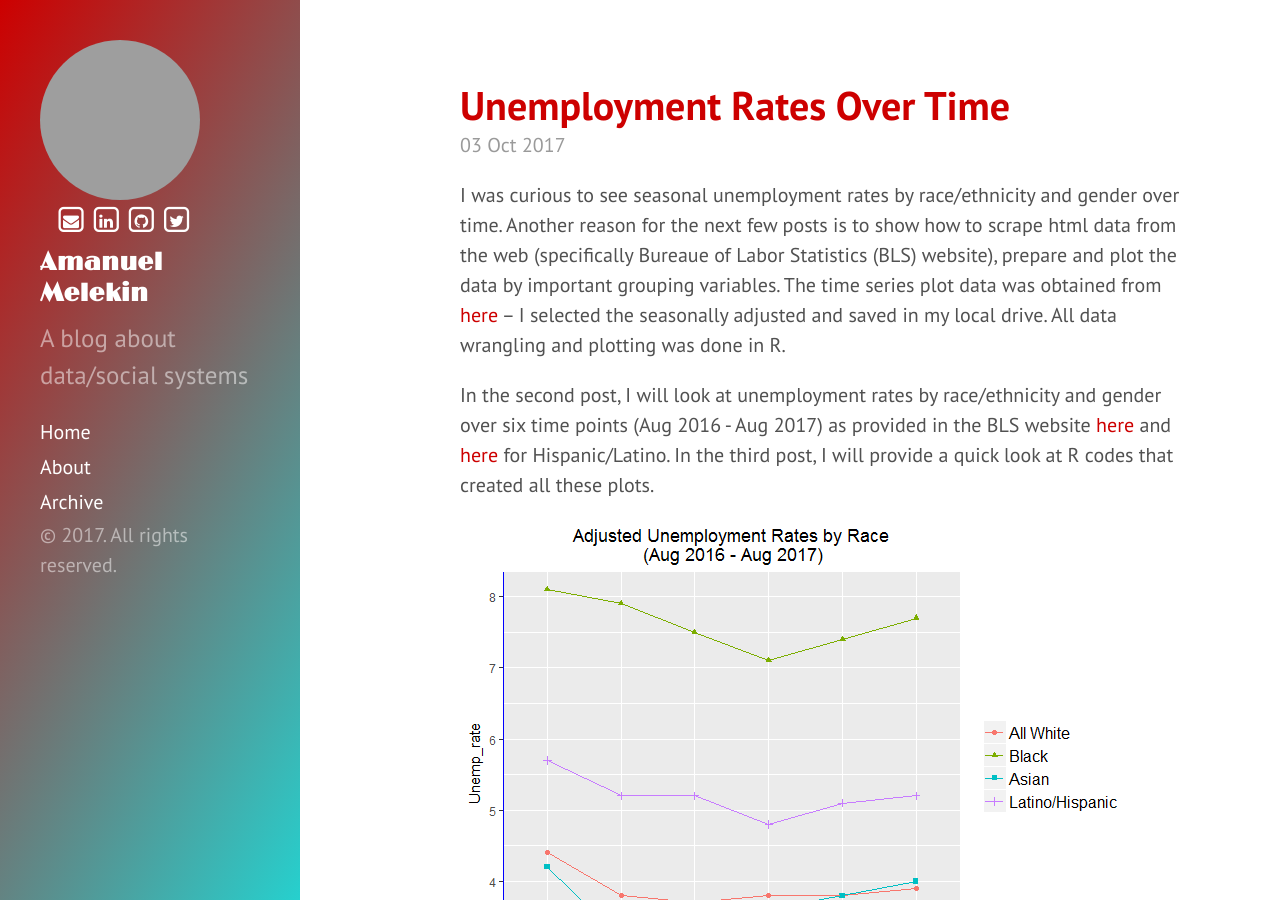
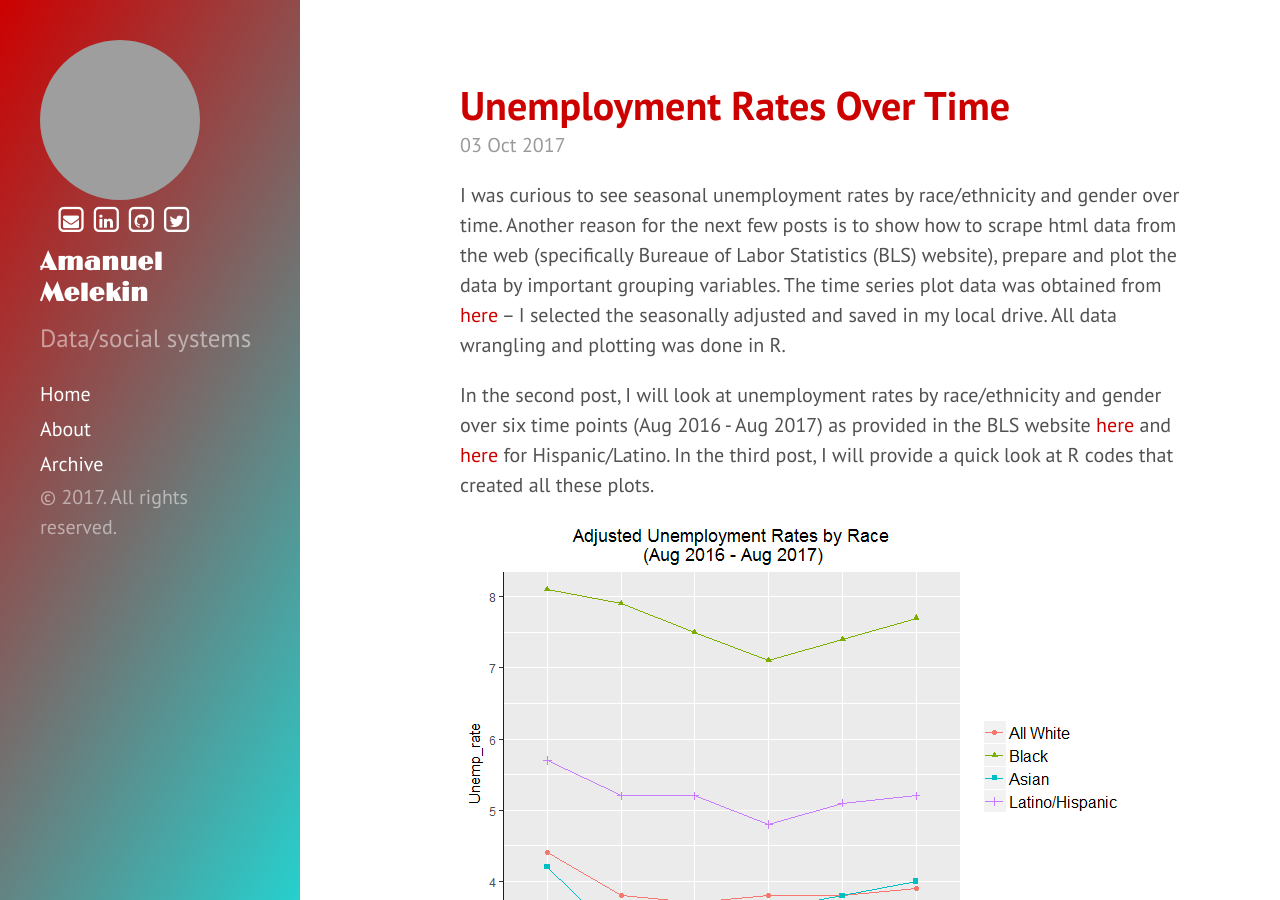
Before and after one commit to azmelekin/azmelekin.github.io, a Jekyll site: the page built from index.html, in a window 1280 px wide and 900 px high. Built offline with Jekyll 4.4.1, drawn with Linux system fonts in a browser that asks for light colours; nearby versions of some CDN libraries; some web fonts are replaced; the list of posts is cut into pages by our own code; grey boxes are pictures that could not be loaded.

Commit message:
Update _config.yml

```diff
--- a/_config.yml
+++ b/_config.yml
@@ -9,7 +9,7 @@ permalink:        pretty
 # Setup
 title:            Amanuel Melekin
 #tagline:
-description:      'A blog about data/social systems'
+description:      'Data/social systems'
 url:              http://azmelekin.github.io/
 baseurl:          /azmelekin.github.io/
 
```
